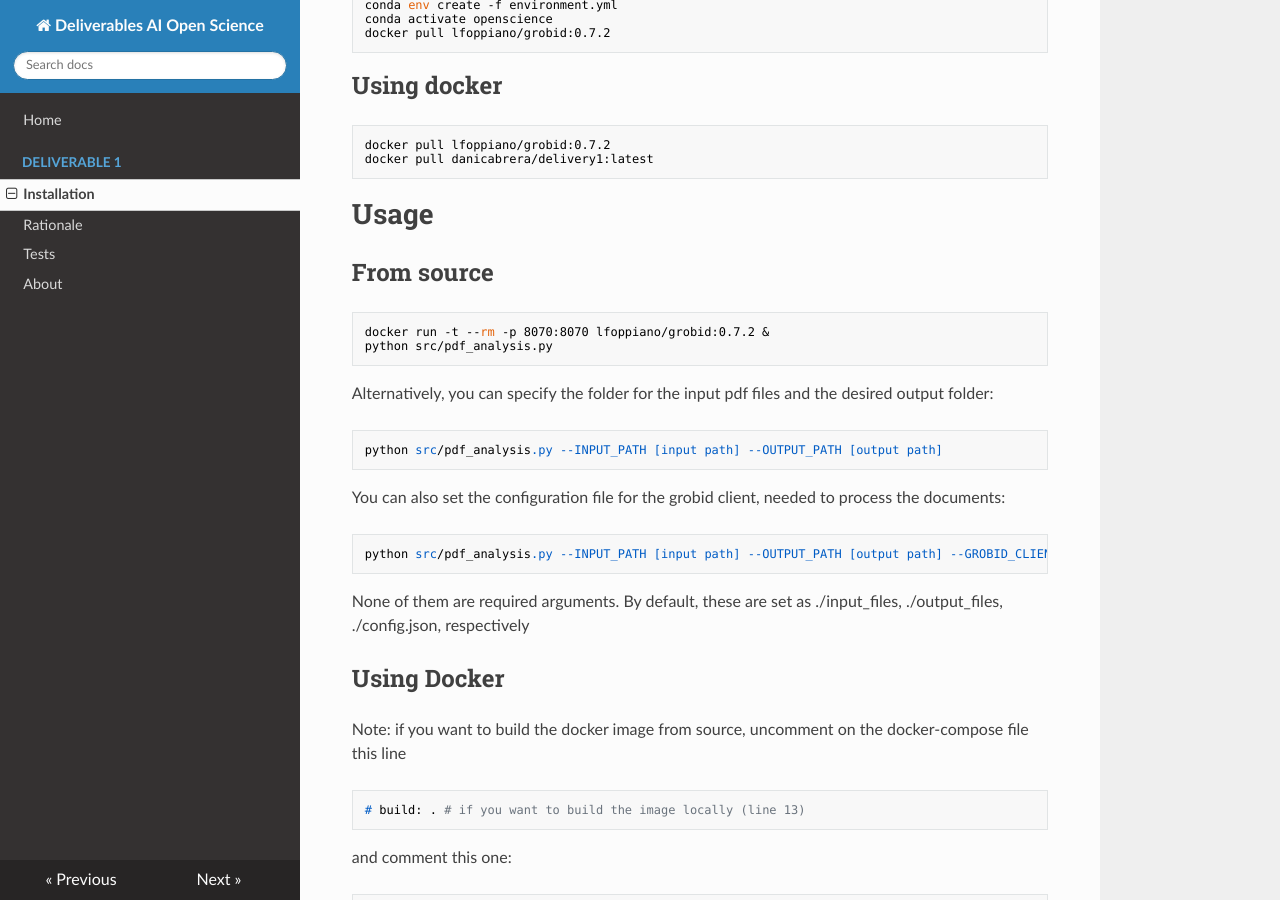
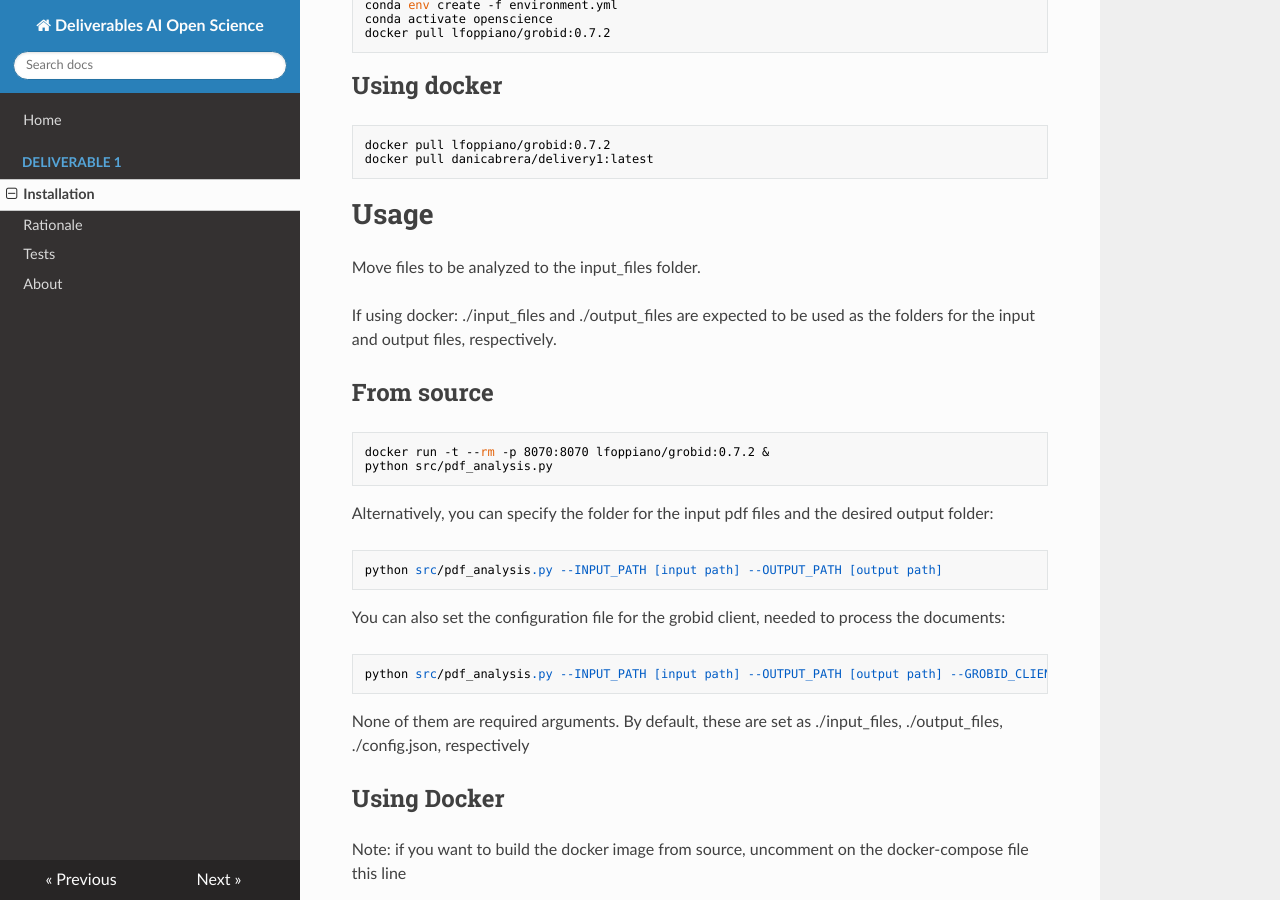
Before and after one commit to dan415/deliverables_ai_open_science, an MkDocs documentation site: the page built from docs/deliverable1/README.md, in a window 1280 px wide and 900 px high, scrolled down 1090 px. Built offline with MkDocs 1.6.1, drawn with Linux system fonts in a browser that asks for light colours; nearby versions of some CDN libraries.

Commit message:
update: README.md

```diff
--- a/docs/deliverable1/README.md
+++ b/docs/deliverable1/README.md
@@ -50,6 +50,12 @@ Ubuntu 22.04
 
 <h1>Usage</h1>
 
+Move files to be analyzed to the input_files folder.
+
+If using docker:
+    ./input_files and ./output_files are expected to be used as the folders
+    for the input and output files, respectively.
+
 <h2>From source</h2>
 
     docker run -t --rm -p 8070:8070 lfoppiano/grobid:0.7.2 &
```
